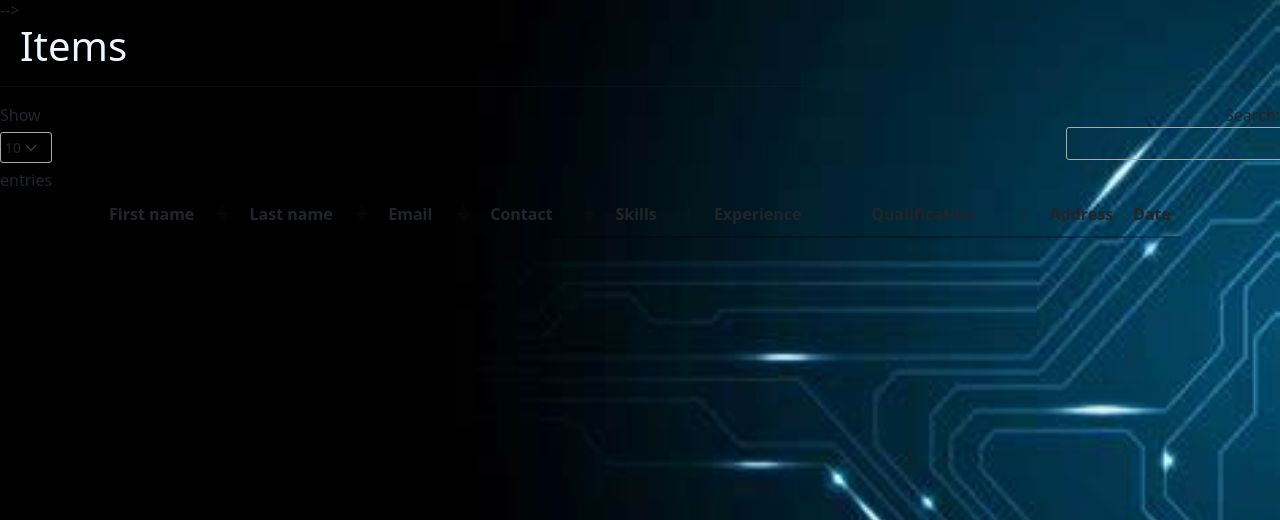
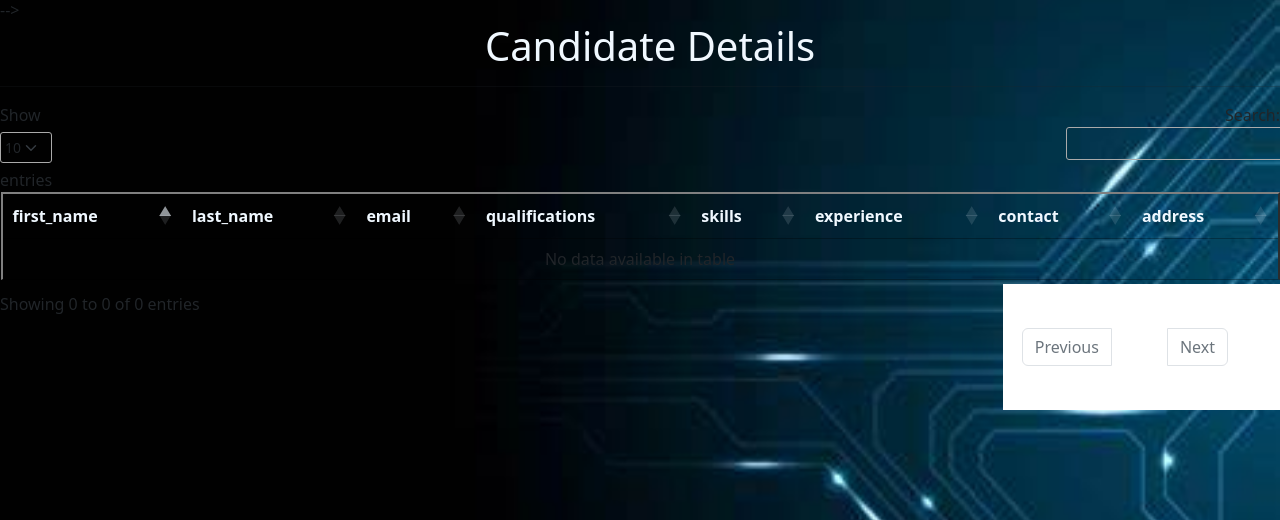
Before and after one commit to Sumadhulika/recruitment-portal, a Django app: page /viewcandidate/ in a window 1280 px wide. Shown: the part 76-596 px from the top of the page. Run offline with Django 4.2, Linux system fonts and the light colour scheme; data that the repository does not hold is empty; some libraries are stand-ins or nearby versions.

Commit message:
commit-2

```diff
--- a/app/views.py
+++ b/app/views.py
@@ -1,18 +1,20 @@
 from ast import Constant
+import json
 from django.http import HttpResponseRedirect
 from django.shortcuts import render,redirect
 import mysql.connector as sql
 from django.contrib import messages
 from app.models import *
-from django.http import HttpResponse
+from django.http import JsonResponse
 from django.template import loader
 from datetime import datetime
 from app.forms import candidateform,registration
 from django_serverside_datatable.views import ServerSideDatatableView
 from django.db.models import F
 from datetime import date
-
-
+from json import dumps
+from datetime import datetime,date
+from datetime import date, timedelta
 
 # -----------------method to perform login action----------------------------------
 def login(request):
@@ -95,11 +97,36 @@ def employee_registration(request):
 #-----------------method for viewing candidates----------------------------------
 def viewcandidate(request):
     username = request.session.get('username')
+    return render(request,'viewcandidate.html',{'username':username})
 
-    queryset = CandidateDetails.objects.all()
-    columns = ['first_name', 'last_name', 'email','skills','experience','contact','address']
 
-    return render(request,'viewcandidate.html',{'username':username})
+
+
+def json_date_handler(obj):
+  if isinstance(obj, (datetime, date)):
+    return obj.isoformat()
+  else:
+    raise TypeError("Type %s not serializable" % type(obj))
+
+
+
+
+def dataJson(request):
+    candidateDetails = CandidateDetails.objects.all().values()
+    cd=CandidateDetails.objects.all()
+    today = date.today()
+    for candidate in cd:
+        difference_in_years = today.year - candidate.date.year
+        print(difference_in_years)
+    print(candidateDetails)
+    data = {
+    'data': list(candidateDetails),
+    'draw': request.GET.get('draw'),
+    'recordsTotal': CandidateDetails.objects.all().count(),
+    'recordsFiltered': CandidateDetails.objects.all().count()
+    }
+    json_data = json.dumps(data, default=json_date_handler)
+    return JsonResponse(data,safe=False, content_type='json')
 
 
 
--- a/recruitment_portal/urls.py
+++ b/recruitment_portal/urls.py
@@ -23,7 +23,7 @@ from app.views import employee
 from app.views import logout
 from app.views import employee_registration
 from app.views import viewcandidate
-
+from app.views import dataJson
 urlpatterns = [
     path('admin/', admin.site.urls),
     path('login/',login),
@@ -34,4 +34,5 @@ urlpatterns = [
     path('logout/',logout),
     path('employee_registration/',employee_registration),
     path('viewcandidate/',viewcandidate),
+    path('dataJson/',dataJson,name='dataJson'),
 ]
--- a/templates/master.html
+++ b/templates/master.html
@@ -137,10 +137,16 @@
     #button3:hover{
       background-color:rgb(76, 151, 176) ;
     }
-    #data_table{
+    /* #my_table{
       color: aliceblue;
+      background-color: none;
 
+    } */
+    th{
+      background: none;
+      color: aliceblue;
     }
+
 
 </style>
 {% csrf_token %}
--- a/templates/viewcandidate.html
+++ b/templates/viewcandidate.html
@@ -11,21 +11,20 @@
 		<meta charset="utf-8">
 		<link rel="stylesheet" href="https://cdn.datatables.net/1.10.19/css/jquery.dataTables.min.css">
 	</head>
-	<body>
-		<h1>Items</h1>
+	<body background="none">
+		<center><h1>Candidate Details</h1></center>
 		<hr>
-		<table id="items-table">
-			<thead>
+		<table id="my_table" border="2" background-color="none">
+			<thead border="2">
 				<tr>
-					<th scope="col">First name</th>
-                    <th>Last name</th>
-                    <th> Email </th>
-                    <th>Contact</th>
-                    <th>Skills</th>
-                    <th>Experience</th>
-                    <th>Qualification</th>
-                    <th>Address</th>
-                    <th>Date</th>
+					<th>first_name</th>
+                    <th>last_name</th>
+                    <th>email</th>
+                    <th>qualifications</th>
+                    <th>skills</th>
+                    <th>experience</th>
+                    <th>contact</th>
+                    <th>address</th>
 				</tr>
 			</thead>
 			<tbody></tbody>
@@ -33,24 +32,32 @@
 
         <!-- columns = ['first_name', 'last_name', 'email','skills','experience','contact','address'] -->
 
-		<script src="https://code.jquery.com/jquery-3.3.1.min.js"></script>
-		<script src="https://cdn.datatables.net/1.10.19/js/jquery.dataTables.min.js"></script>
-		<script language="javascript">
-			$(document).ready(function () {
-				$('#items-table').dataTable({
-					serverSide: true,
-					sAjaxSource: "http://localhost:8000/viewcandidate/",  // new url
-                                        columns: [
-                                            {name: 'first_name', data: 0},
-                                            {name: 'last_name', data: 1},
-                                            {name: "email", data: 2},
-                                            {name: 'skills', data: 3},
-                                            {name: 'experience', data: 4},
-                                            {name: "contact", data: 5},
-                                            {name: "address", data: 6},
-                                        ],
-				});
-			});
+		<script src="https://code.jquery.com/jquery-3.5.1.js"></script>
+		<script src="https://cdn.datatables.net/1.13.1/js/jquery.dataTables.min.js"></script>
+		<script src="https://cdn.datatables.net/1.13.1/js/dataTables.bootstrap5.min.js"></script>
+		<!--<script >$(document).ready( function () { $('#data_table').DataTable(); });</script>-->
+		<script>
+			$(document).ready(function() {
+				$('#my_table').DataTable({
+					"processing": true,
+					"serverSide": false,
+					"ajax": {
+						"url": "{% url 'dataJson' %}",
+						"dataSrc":"data",
+						},
+						"columns": [
+							{"data": "first_name"},
+							{"data": "last_name"},
+							{"data": "email"},
+							{"data": "qualifications_id"},
+							{"data":"skills_id"},
+							{"data":"experience"},
+							{"data":"contact"},
+							{"data":"address"},
+						],
+					});
+					});
+
 		</script>
 	</body>
 </html>
```
Also changed, not shown: app/models.py (line endings or trailing spaces).
